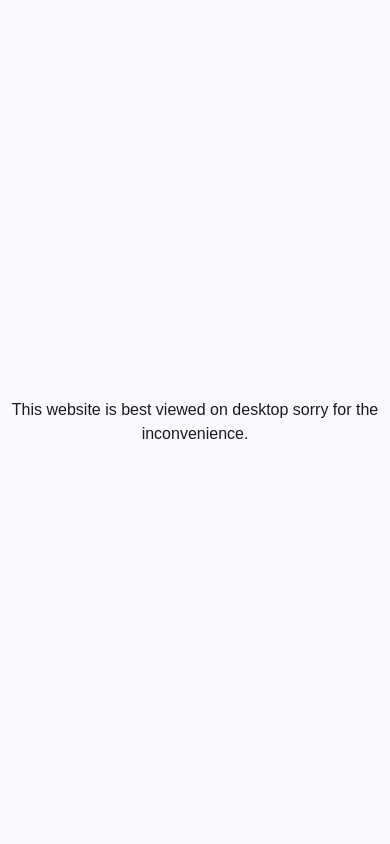
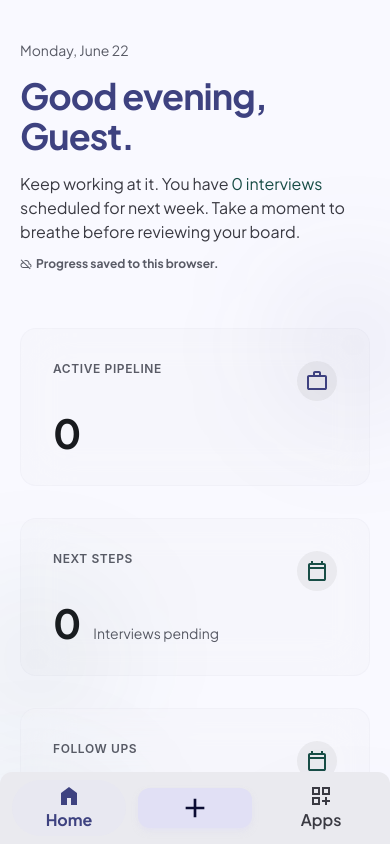
Before and after one commit to Galvatar/Aplicate, a Next.js app: page /home in a window 390 px wide. Built offline with nearby package versions, Linux system fonts and the light colour scheme; no server answers.

Commit message:
Started creating the mobile layout

```diff
--- a/app/(app)/board/BoardPage.tsx
+++ b/app/(app)/board/BoardPage.tsx
@@ -129,7 +129,7 @@ export default function Board() {
   }
 
   return (
-    <div className="flex flex-col w-full h-full font-jakarta py-20 px-15 gap-4 bg-background text-on-background">
+    <div className="flex flex-col w-full h-full font-jakarta py-10 md:py-20 px-5 md:px-15 gap-4 bg-background text-on-background">
       {/** Title */}
       <div className="flex justify-between items-end">
         <div className="flex flex-col">
--- /dev/null
+++ b/app/(app)/create/page.tsx
@@ -0,0 +1,18 @@
+import ApplicationModal from "@/components/layout/components/applicationModal";
+
+export async function generateMetadata() {
+    const url = process.env.NEXT_PUBLIC_APP_URL;
+    return {
+        title: "Create",
+        description: "Create a new application right from your mobile device",
+        alternates: {
+            canonical: url + "/create"
+        }
+    };
+}
+
+export default function page() {
+    return (
+        <ApplicationModal />
+    )
+}
--- a/app/(app)/home/HomePage.tsx
+++ b/app/(app)/home/HomePage.tsx
@@ -8,7 +8,6 @@ import { Application, Status } from "@/lib/types";
 import { useApplications } from "@/hooks/use-applications";
 import { useRouter } from "next/navigation";
 import { useSidebar } from "@/hooks/use-sidebar";
-import { randomBytes } from "crypto";
 
 export default function Home() {
   const today = new Date();
@@ -109,7 +108,7 @@ export default function Home() {
   }
 
   return (
-    <div className="flex flex-col w-full h-full font-jakarta py-20 px-15 gap-4 bg-background text-on-background">
+    <div className="flex flex-col w-full h-full font-jakarta py-10 md:py-20 px-5 md:px-15 gap-4 bg-background text-on-background">
       <h3 className="text-outline text-sm">
         {daysOfTheWeek[today.getDay()]}, {months[today.getMonth()]}{" "}
         {today.getDate()}
@@ -143,7 +142,7 @@ export default function Home() {
         </h3>
       )}
       {/** Cards */}
-      <div className="grid grid-cols-2 gap-8 mt-10">
+      <div className="grid grid-cols-1 md:grid-cols-2 gap-8 mt-10">
         {/** Active pipeline */}
         <div className="flex w-full relative flex-col gap-3 hover:bg-surface-container-low bg-surface-container-low/50 backdrop-blur-xl transition-colors duration-500 rounded-2xl p-8 border border-outline-variant/5">
           <div className="flex w-full justify-between items-start">
@@ -258,7 +257,7 @@ export default function Home() {
             </div>
           </div>
           <div className="absolute -top-12 -right-12 w-32 h-32 bg-primary/10 rounded-full blur-3xl group-hover:bg-primary/20 transition-all duration-700" />
-          <div className="flex flex-col -mt-3">
+          <div className="flex flex-col md:-mt-3">
             {followUpApplications.map((application, idx) => (
               <div
                 onClick={() => router.push(`/job/${application.id}?origin=home`)}
@@ -275,7 +274,7 @@ export default function Home() {
         </div>
       </div>
       {/** Momentum */}
-      <div className="flex flex-col mt-10 gap-3">
+      <div className="hidden md:flex flex-col mt-10 gap-3">
         {/** Title */}
         <div className="flex justify-between items-center">
           <h1 className="font-headline-lg-mobile font-semibold text-headline-lg-mobile text-on-surface">
--- a/app/(app)/home/components/signalCard.tsx
+++ b/app/(app)/home/components/signalCard.tsx
@@ -51,7 +51,7 @@ export default function SignalCard({
   return (
     <div
       onClick={() => router.push(`/job/${id}`)}
-      className="flex cursor-pointer rounded-xl border-b border-surface-container justify-between p-5 hover:bg-surface-container-lowest transition-colors duration-500">
+      className="flex gap-2 cursor-pointer rounded-xl border-b border-surface-container justify-between pb-2 md:p-5 hover:bg-surface-container-lowest transition-colors duration-500">
       <div className="flex flex-col gap-2">
         <h1 className="text-on-surface">
           {title} <b>{company}</b>
--- a/app/layout.tsx
+++ b/app/layout.tsx
@@ -6,6 +6,7 @@ import { ModalProvider } from "@/components/ui/modal";
 import { SidebarProvider } from "@/hooks/use-sidebar";
 import Script from "next/script";
 import { Analytics } from "@vercel/analytics/next";
+import MobileNavbar from "@/components/layout/mobileNavbar";
 
 const geistSans = Geist({
   variable: "--font-geist-sans",
@@ -85,12 +86,12 @@ export default function RootLayout({
       <body className="min-h-full flex">
         <SidebarProvider>
           <ModalProvider>
-            <div className="flex w-full md:hidden items-center justify-center text-center">
+            {/* <div className="flex w-full md:hidden items-center justify-center text-center">
               <h1>
                 This website is best viewed on desktop sorry for the inconvenience.
               </h1>
-            </div>
-            <div className="hidden md:flex h-screen w-screen overflow-hidden">
+            </div> */}
+            <div className="flex h-screen w-screen overflow-hidden">
               <Sidebar />
               <div className="flex-1 flex flex-col h-full overflow-y-auto bg-background ">
                 <div className="flex-1">
@@ -100,7 +101,8 @@ export default function RootLayout({
                     strategy="afterInteractive"
                   />
                 </div>
-                <div className="h-0 w-full shrink-0" aria-hidden="true" />
+                <div className="h-15 md:h-0 w-full shrink-0" aria-hidden="true" />
+                <MobileNavbar />
               </div>
             </div>
           </ModalProvider>
--- a/app/sitemap.ts
+++ b/app/sitemap.ts
@@ -15,7 +15,8 @@ export default async function sitemap(): Promise<MetadataRoute.Sitemap> {
     '/board',
     '/applications',
     '/statistics',
-    '/settings'
+    '/settings',
+    '/create'
   ].map((route) => ({
     url: `${baseUrl}${route}`,
     lastModified: new Date(),
--- a/components/layout/footer.tsx
+++ b/components/layout/footer.tsx
@@ -8,7 +8,7 @@ export default function Footer() {
   const router = useRouter();
 
   return (
-    <div className="flex items-center bg-surface-container-lowest justify-between px-20 py-10">
+    <div className="flex md:flex-row flex-col gap-3 md:items-center bg-surface-container-lowest justify-between px-5 md:px-20 py-5 md:py-10">
       <div className="flex flex-col gap-3">
         <span
           onClick={() => router.push("/")}
@@ -36,7 +36,7 @@ export default function Footer() {
           © 2026 Aplicate. Your career companion.
         </h2>
       </div>
-      <div className="flex gap-10 font-semibold">
+      <div className="flex md:flex-row flex-col gap-3 md:gap-10 font-semibold">
         <Link
           href="/privacy"
           className="hover:text-on-surface-variant"
--- /dev/null
+++ b/components/layout/mobileNavbar.tsx
@@ -0,0 +1,99 @@
+"use client"
+
+import { usePathname, useRouter } from "next/navigation"
+import { useModal } from "../ui/modal";
+import ApplicationModal from "./components/applicationModal";
+
+export default function MobileNavbar() {
+    const pathname = usePathname();
+    const router = useRouter();
+    const modal = useModal();
+
+    if (pathname != "/board" &&
+        pathname != "/home" &&
+        pathname != "/settings" &&
+        pathname != "/statistics" &&
+        pathname != "/create"
+    ) {
+        return (<></>)
+    }
+
+    return (
+        <div className="font-jakarta z-100 gap-3 justify-between items-center fixed grid grid-cols-3 md:hidden bottom-0 w-full bg-surface-container px-3 py-2 rounded-t-xl">
+          {/** Home */}
+          <div
+            onClick={() => router.push("/home")}
+            className={`flex h-fit flex-col items-center cursor-pointer rounded-full py-1
+                        ${
+                          pathname !== "/home"
+                            ? "font-semibold text-on-surface-variant"
+                            : "text-primary font-bold bg-primary-container/30"
+                        }
+                        px-4 transition-all`}
+          >
+            {pathname === "/home" ? (
+              <svg
+                xmlns="http://www.w3.org/2000/svg"
+                height="24px"
+                viewBox="0 -960 960 960"
+                width="24px"
+                fill="currentColor"
+              >
+                <path d="M160-120v-480l320-240 320 240v480H560v-280H400v280H160Z" />
+              </svg>
+            ) : (
+              <svg
+                xmlns="http://www.w3.org/2000/svg"
+                height="24px"
+                viewBox="0 -960 960 960"
+                width="24px"
+                fill="currentColor"
+              >
+                <path d="M240-200h120v-240h240v240h120v-360L480-740 240-560v360Zm-80 80v-480l320-240 320 240v480H520v-240h-80v240H160Zm320-350Z" />
+              </svg>
+            )}
+            <h1>Home</h1>
+          </div>
+          <button
+            onClick={() => router.push('/create')}
+            className="flex bg-primary-container text-on-primary-container px-2 py-1 items-center justify-center font-semibold rounded-xl shadow-md shadow-primary-container/50">
+            <svg xmlns="http://www.w3.org/2000/svg" height="32px" viewBox="0 -960 960 960" width="32px" fill="currentColor"><path d="M440-440H200v-80h240v-240h80v240h240v80H520v240h-80v-240Z"/>
+            </svg>
+          </button>
+          {/** Board */}
+          <div
+            onClick={() => router.push("/board")}
+            className={`flex h-fit flex-col items-center cursor-pointer rounded-full py-1
+                        ${
+                          pathname !== "/board"
+                            ? "font-semibold text-on-surface-variant"
+                            : "text-primary font-bold bg-primary-container/30"
+                        }
+                        px-4 transition-all`}
+          >
+            {pathname === "/board" ? (
+              <svg
+                xmlns="http://www.w3.org/2000/svg"
+                height="24px"
+                viewBox="0 -960 960 960"
+                width="24px"
+                fill="currentColor"
+              >
+                <path d="M120-840h320v320H120v-320Zm400 0h320v320H520v-320ZM120-440h320v320H120v-320Zm520 0h80v120h120v80H720v120h-80v-120H520v-80h120v-120Z" />
+              </svg>
+            ) : (
+              <svg
+                xmlns="http://www.w3.org/2000/svg"
+                height="24px"
+                viewBox="0 -960 960 960"
+                width="24px"
+                fill="currentColor"
+              >
+                <path d="M120-840h320v320H120v-320Zm80 80v160-160Zm320-80h320v320H520v-320Zm80 80v160-160ZM120-440h320v320H120v-320Zm80 80v160-160Zm440-80h80v120h120v80H720v120h-80v-120H520v-80h120v-120Zm-40-320v160h160v-160H600Zm-400 0v160h160v-160H200Zm0 400v160h160v-160H200Z" />
+              </svg>
+            )}
+            <h1>Apps</h1>
+          </div>
+        </div>
+    )
+}
```
Also changed, not shown: app/page.tsx (+8 -8 lines), components/layout/components/applicationModal.tsx (+29 -15 lines), components/layout/header.tsx (+4 -4 lines).
